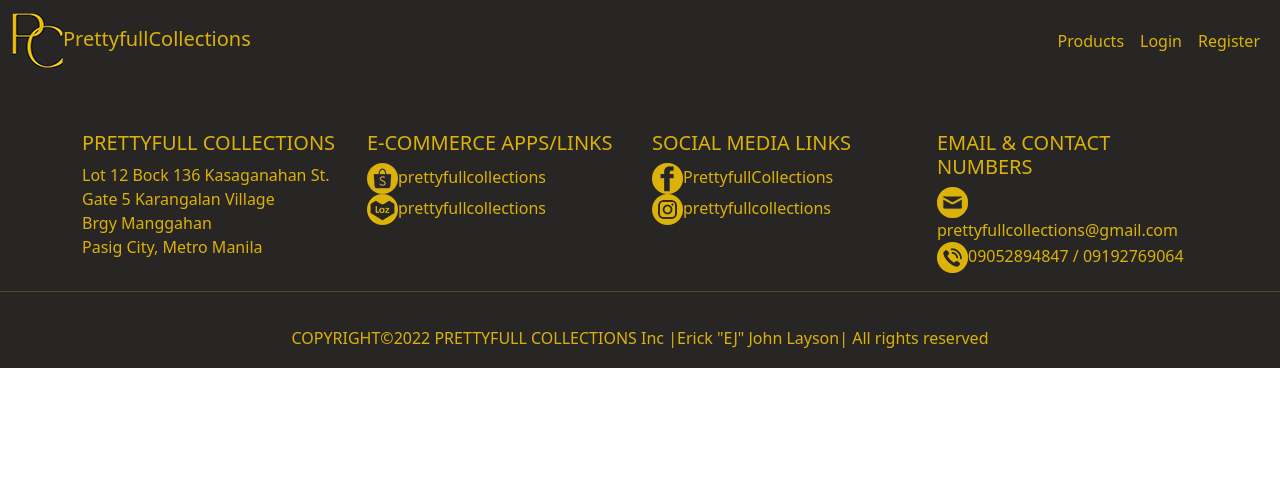
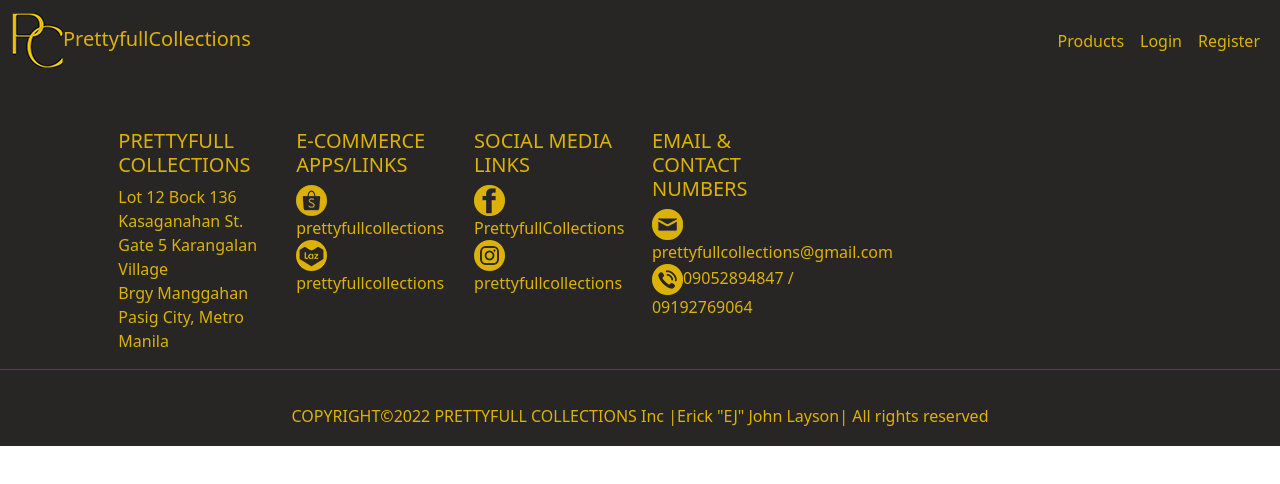
Before and after one commit to ejclayson/front-end-revised, a React (Create React App) app: page /courses in a window 1280 px wide. Shown: the top 484 px of the page. Built offline with nearby package versions, Linux system fonts and the light colour scheme; no server answers.

Commit message:
20221001 0032 Added changes to code

```diff
--- a/src/components/Footer.js
+++ b/src/components/Footer.js
@@ -7,13 +7,13 @@
     return (
 
         <div className="basic-navbar-nav main-footer mb-0">
-            <div className="container justify-content-around">
+            <div className="d-md-flex justify-content-around">
 
                 <div className="row">
 
                     {/* Column1 */}
 
-                    <div className="col">
+                    <div className="col-md-2">
                         <h5>PRETTYFULL COLLECTIONS</h5>
                         <ui className="list-unstyled">
                             <li>Lot 12 Bock 136 Kasaganahan St.</li>
@@ -25,7 +25,7 @@
 
                     {/* Column2 */}
 
-                    <div className="col">
+                    <div className="col-md-2">
                         <h5>E-COMMERCE APPS/LINKS</h5>
                         <ui className="list-unstyled">
                             <a href="https://shopee.ph/prettyfullcollections" target="_blank">
@@ -43,7 +43,7 @@
 
                     {/* Column3 */}
 
-                    <div className="col">
+                    <div className="col-md-2">
                         <h5>SOCIAL MEDIA LINKS</h5>
                         <ui className="list-unstyled">
                             <a href="https://www.facebook.com/Prettyfull-Collections-108663461868654" target="_blank">
@@ -64,7 +64,7 @@
                     {/* Column3 */}
 
 
-                    <div className="col">
+                    <div className="col-md-2">
                         <h5>EMAIL & CONTACT NUMBERS</h5>
                         <ui className="list-unstyled">
                             <li><Image src="/images/em.png" />prettyfullcollections@gmail.com</li>
```
